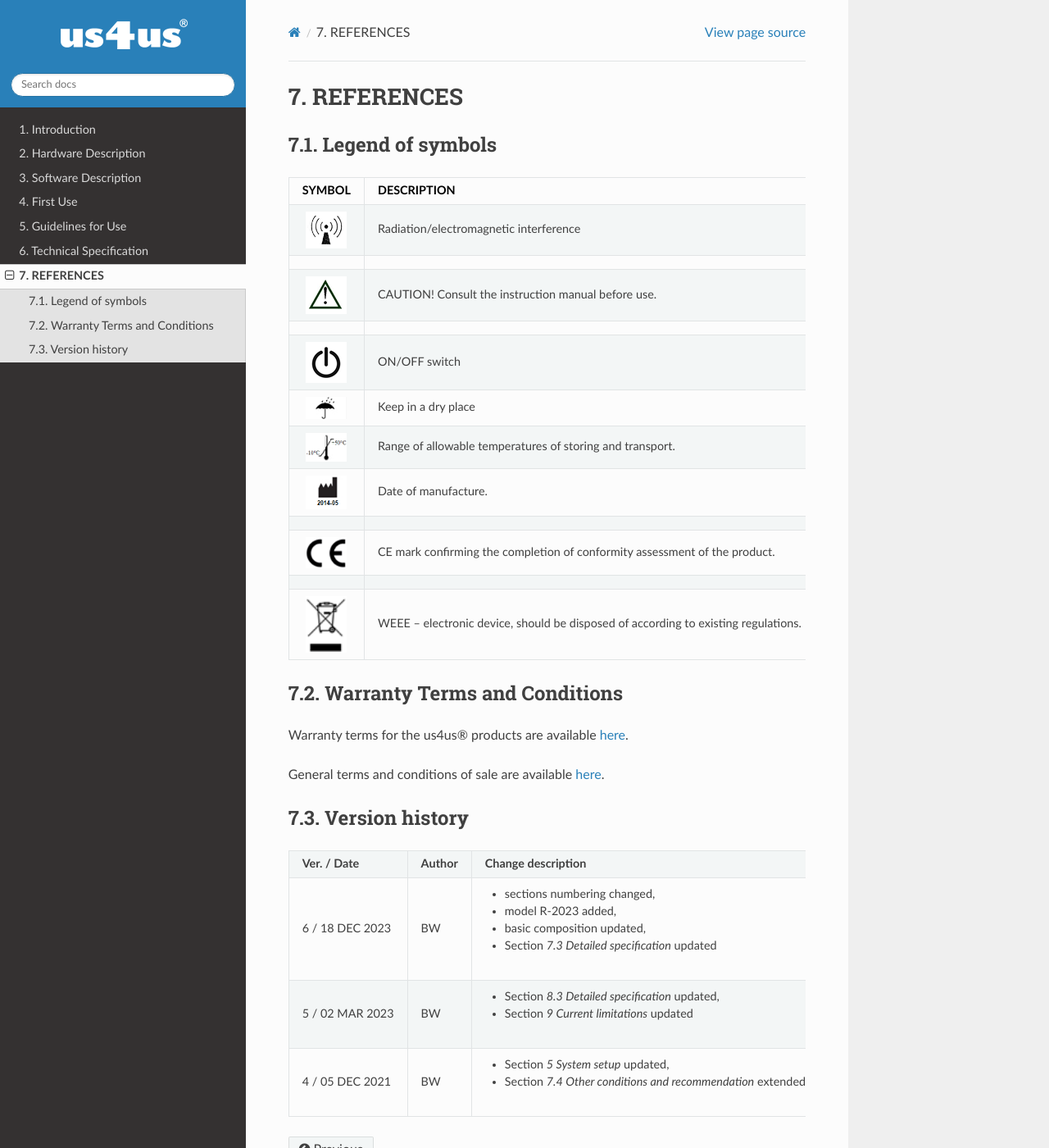
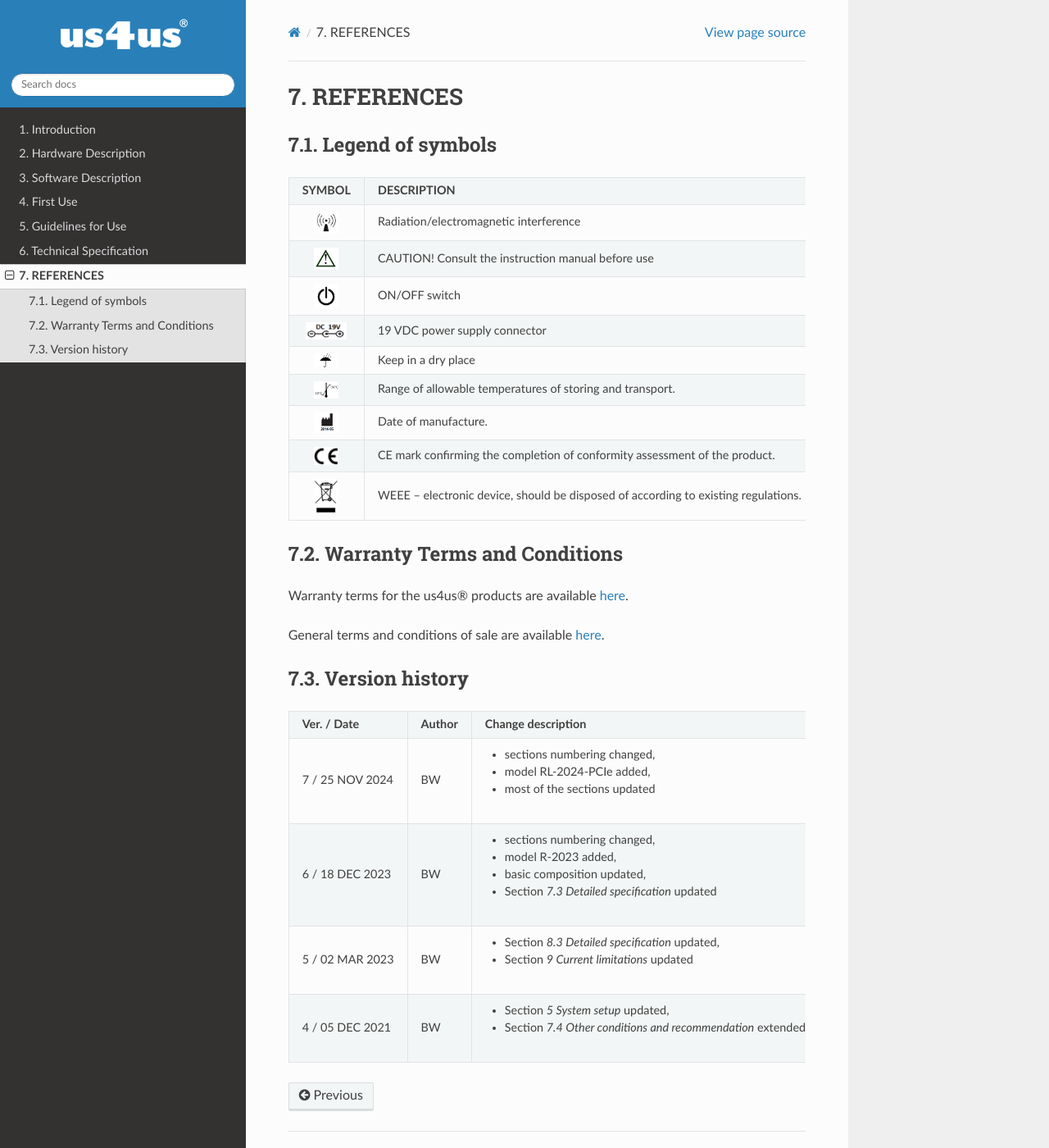
Before and after one commit to us4useu/us4r-lite-user-docs, a Sphinx documentation site: the page built from docs/content/7_references.md, in a window 1280 px wide and 1400 px high. Shown: the whole window at 82% size. Built offline with Sphinx 7.4.7 and the Read the Docs theme 3.1.0, drawn with Linux system fonts in a browser that asks for light colours.

Commit message:
last update before PR

````diff
--- a/docs/content/references.md
+++ b/docs/content/7_references.md
@@ -4,49 +4,55 @@ myst:
     emc_symbol: |
       ```{image} img/emc.png
       :alt: emc
-      :width: 50px
+      :width: 30px
       :align: center
       ```
     warning_symbol: |
       ```{image} img/warning.png
       :alt: emc
-      :width: 50px
+      :width: 30px
       :align: center
       ```
     onoff_symbol: |
       ```{image} img/onoff.png
       :alt: onoff
+      :width: 30px
+      :align: center
+      ```
+    dc_19v_symbol: |
+      ```{image} img/dc_19v.png
+      :alt: dc_19v
       :width: 50px
       :align: center
       ```
     dry_symbol: |
       ```{image} img/dry.png
       :alt: dry
-      :width: 50px
+      :width: 30px
       :align: center
       ```
     temperatures_symbol: |
       ```{image} img/temperatures.png
       :alt: dry
-      :width: 50px
+      :width: 30px
       :align: center
       ```
     manufacture_date_symbol: |
       ```{image} img/manufacture_date.png
       :alt: dry
-      :width: 50px
+      :width: 30px
       :align: center
       ```
     ce_symbol: |
       ```{image} img/ce.png
       :alt: dry
-      :width: 50px
+      :width: 30px
       :align: center
       ```
     weee2_symbol: |
       ```{image} img/weee2.png
       :alt: weee
-      :width: 50px
+      :width: 30px
       :align: center
       ```
 ---
@@ -58,20 +64,33 @@ myst:
 (references/legend)=
 ## Legend of symbols
 
-| **SYMBOL**              | **DESCRIPTION**                                                                                        |
-|-------------------------|--------------------------------------------------------------------------------------------------------|
-| {{emc_symbol}}          | Radiation/electromagnetic interference
-|
-| {{warning_symbol}}      | CAUTION! Consult the instruction manual before use.
-|
-| {{onoff_symbol}}        | ON/OFF switch                                                                                          |
-| {{dry_symbol}}          | Keep in a dry place                                                                                    |
-| {{temperatures_symbol}} | Range of allowable temperatures of storing and transport.                                                                       |
-| {{manufacture_date_symbol}}  | Date of manufacture.
-|
-| {{ce_symbol}}           | CE mark confirming the completion of conformity assessment of the product.
-|
-| {{weee2_symbol}}         | WEEE -- electronic device, should be disposed of according to existing regulations.                    |
+:::{list-table}
+:widths: 5 20
+:align: left
+
+* - **SYMBOL**
+  - **DESCRIPTION**
+* - {{emc_symbol}}
+  - Radiation/electromagnetic interference
+* - {{warning_symbol}}
+  - CAUTION! Consult the instruction manual before use
+* - {{onoff_symbol}}
+  - ON/OFF switch
+* - {{dc_19v_symbol}}
+  - 19 VDC power supply connector
+* - {{dry_symbol}}
+  - Keep in a dry place
+* - {{temperatures_symbol}}
+  - Range of allowable temperatures of storing and transport.
+* - {{manufacture_date_symbol}}
+  - Date of manufacture.
+* - {{ce_symbol}}
+  - CE mark confirming the completion of conformity assessment of the product.
+* - {{weee2_symbol}}
+  - WEEE -- electronic device, should be disposed of according to existing regulations.
+:::
+
+
 
 (references/warranty)=
 ## Warranty Terms and Conditions
@@ -90,6 +109,12 @@ General terms and conditions of sale are available [here](https://us4us.eu/asset
 * - **Ver. / Date**
   - **Author**
   - **Change description**
+* - 7 / 25 NOV 2024
+  - BW
+  -
+    - sections numbering changed,
+    - model RL-2024-PCIe added,
+    - most of the sections updated
 * - 6 / 18 DEC 2023
   - BW
   -
@@ -107,3 +132,5 @@ General terms and conditions of sale are available [here](https://us4us.eu/asset
   -
     - Section *5 System setup* updated,
     - Section *7.4 Other conditions and recommendation* extended
+
+:::
````
Also changed, not shown: docs/content/2_hardware.md (renamed from docs/content/hardware.md, +11 -11 lines), docs/content/4_first-use.md (renamed from docs/content/first-use.md, +6 -2 lines), docs/index.rst (+7 -7 lines), docs/content/1_introduction.md (renamed from docs/content/introduction.md), docs/content/3_software.md (renamed from docs/content/software.md), docs/content/5_guidelines-for-use.md (renamed from docs/content/guidelines-for-use.md), docs/content/6_tech-spec.md (renamed from docs/content/tech-spec.md), docs/content/img/dc_19v.png (added).
